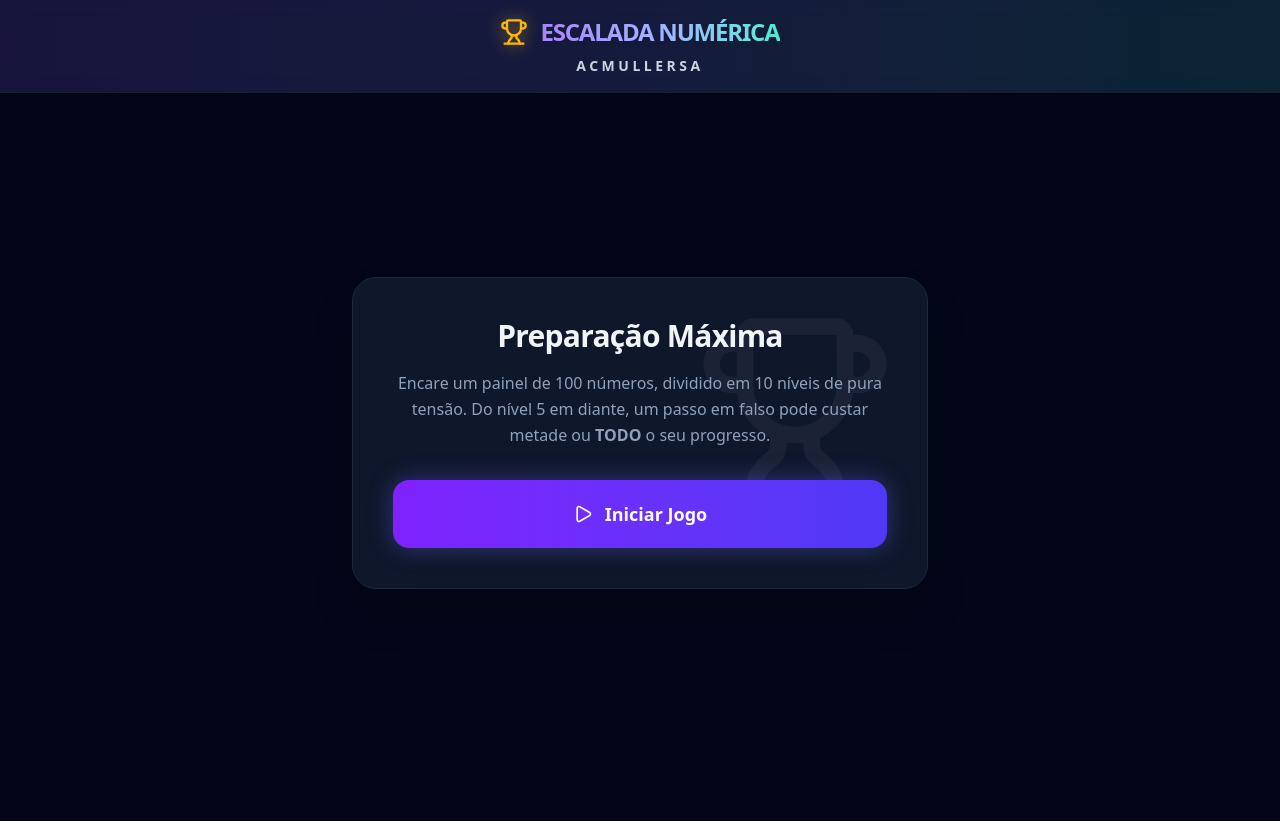
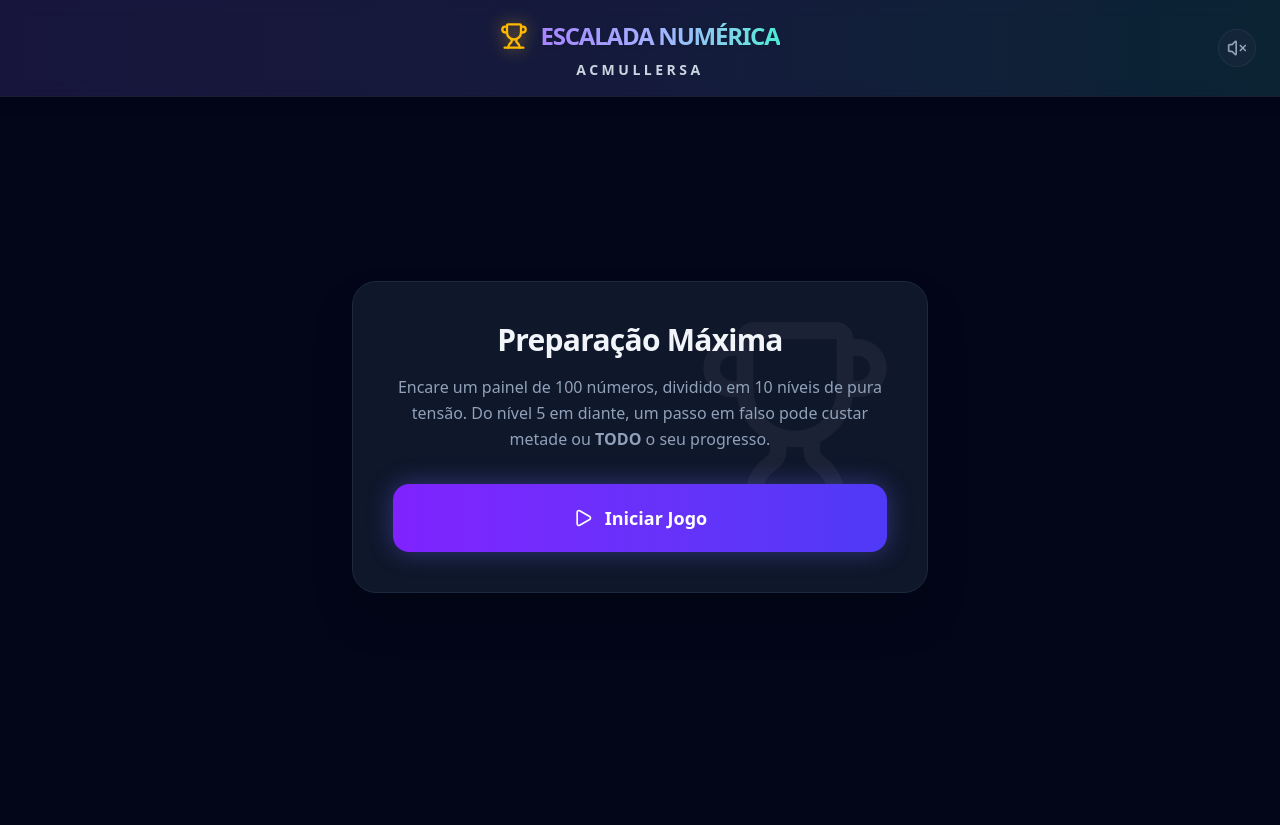
Before and after one commit to acmuller79/Escalada-num-rica, a React (Vite) app: page / in a window 1280 px wide. Built offline with nearby package versions, Linux system fonts and the light colour scheme.

Commit message:
feat: add ambient background music and sound toggling
Implement AudioContext-based ambient sound generation and control to enhance game atmosphere.

```diff
--- a/src/App.tsx
+++ b/src/App.tsx
@@ -1,5 +1,5 @@
-import React, { useState, useEffect } from 'react';
-import { Share2, Play, RefreshCw, ArrowUp, ArrowDown, Trophy, X, ChevronRight, Skull, ChevronsDown, Lock } from 'lucide-react';
+import React, { useState, useEffect, useRef } from 'react';
+import { Share2, Play, RefreshCw, ArrowUp, ArrowDown, Trophy, X, ChevronRight, Skull, ChevronsDown, Lock, Volume2, VolumeX } from 'lucide-react';
 import { motion, AnimatePresence } from 'motion/react';
 
 type CellType = 'advance' | 'fallback' | 'neutral' | 'winner' | 'lose_all' | 'lose_half';
@@ -20,6 +20,82 @@ export default function App() {
     const [logs, setLogs] = useState<LogEntry[]>([]);
     const [isTransitioning, setIsTransitioning] = useState(false);
     const [bgImage, setBgImage] = useState<string | null>(() => localStorage.getItem('escalada_bg') || null);
+
+    const audioCtxRef = useRef<AudioContext | null>(null);
+    const [musicPlaying, setMusicPlaying] = useState(false);
+    const [lightning, setLightning] = useState(false);
+
+    const toggleMusic = () => {
+        if (!audioCtxRef.current) {
+            audioCtxRef.current = new (window.AudioContext || (window as any).webkitAudioContext)();
+            const osc = audioCtxRef.current.createOscillator();
+            const gain = audioCtxRef.current.createGain();
+            osc.type = 'triangle';
+            osc.frequency.setValueAtTime(55, audioCtxRef.current.currentTime);
+
+            const lfo = audioCtxRef.current.createOscillator();
+            lfo.type = 'sine';
+            lfo.frequency.value = 0.5;
+            const lfoGain = audioCtxRef.current.createGain();
+            lfoGain.gain.value = 0.15;
+            lfo.connect(lfoGain);
+            lfoGain.connect(gain.gain);
+
+            gain.gain.value = 0.2;
+
+            osc.connect(gain);
+            gain.connect(audioCtxRef.current.destination);
+
+            osc.start();
+            lfo.start();
+        }
+
+        if (audioCtxRef.current.state === 'suspended' || !musicPlaying) {
+            audioCtxRef.current.resume();
+            setMusicPlaying(true);
+        } else {
+            audioCtxRef.current.suspend();
+            setMusicPlaying(false);
+        }
+    };
+
+    const triggerThunder = () => {
+        if (!audioCtxRef.current) return;
+        const bufferSize = audioCtxRef.current.sampleRate * 2;
+        const buffer = audioCtxRef.current.createBuffer(1, bufferSize, audioCtxRef.current.sampleRate);
+        const data = buffer.getChannelData(0);
+        for (let i = 0; i < bufferSize; i++) {
+            data[i] = Math.random() * 2 - 1;
+        }
+        const noise = audioCtxRef.current.createBufferSource();
+        noise.buffer = buffer;
+
+        const filter = audioCtxRef.current.createBiquadFilter();
+        filter.type = 'lowpass';
+        filter.frequency.setValueAtTime(800, audioCtxRef.current.currentTime);
+        filter.frequency.exponentialRampToValueAtTime(10, audioCtxRef.current.currentTime + 2);
+
+        const gain = audioCtxRef.current.createGain();
+        gain.gain.setValueAtTime(0.6, audioCtxRef.current.currentTime);
+        gain.gain.exponentialRampToValueAtTime(0.01, audioCtxRef.current.currentTime + 2);
+
+        noise.connect(filter);
+        filter.connect(gain);
+        gain.connect(audioCtxRef.current.destination);
+
+        noise.start();
+    };
+
+    const triggerScare = () => {
+        setLightning(true);
+        setTimeout(() => setLightning(false), 50);
+        setTimeout(() => {
+            setLightning(true);
+            setTimeout(() => setLightning(false), 50);
+        }, 120);
+
+        if (musicPlaying) triggerThunder();
+    };
 
     const handleImageUpload = (e: React.ChangeEvent<HTMLInputElement>) => {
         const file = e.target.files?.[0];
@@ -136,6 +212,7 @@ export default function App() {
             }, 1000);
         } else if (type === 'fallback') {
             setIsTransitioning(true);
+            triggerScare();
             const nextLevel = Math.max(1, currentLevel - 1);
             pushLog(`🔻 ARMADILHA: Número ${num} escorregadio! Retornando ao Nível ${nextLevel}.`, 'warning');
             setTimeout(() => {
@@ -144,6 +221,7 @@ export default function App() {
             }, 1200);
         } else if (type === 'lose_half') {
             setIsTransitioning(true);
+            triggerScare();
             const nextLevel = Math.max(1, Math.ceil(currentLevel / 2));
             pushLog(`📉 QUEDA CRÍTICA: Número ${num} fez você perder metade do progresso! Indo pro Nível ${nextLevel}.`, 'error');
             setTimeout(() => {
@@ -152,6 +230,7 @@ export default function App() {
             }, 1500);
         } else if (type === 'lose_all') {
             setIsTransitioning(true);
+            triggerScare();
             pushLog(`☠️ ABISMO FATAL: Número ${num} destruiu seu caminho. Retornando à estaca zero (Nível 1)!`, 'error');
             setTimeout(() => {
                 setCurrentLevel(1);
@@ -195,10 +274,24 @@ export default function App() {
                 className="absolute inset-0 z-0 opacity-10 pointer-events-none bg-center bg-no-repeat bg-cover bg-fixed"
                 style={{ backgroundImage: bgImage ? `url(${bgImage})` : 'none' }}
             />
+            {/* Lightning Flash */}
+            {lightning && (
+                <div className="fixed inset-0 bg-white z-[100] pointer-events-none opacity-80 mix-blend-overlay animate-pulse" />
+            )}
+
             {/* Header */}
             <header className="bg-slate-900/80 backdrop-blur-md border-b border-white/5 py-4 px-6 flex flex-col items-center justify-center shadow-lg relative z-10">
                 <div className="absolute inset-0 bg-gradient-to-r from-violet-600/10 via-indigo-500/10 to-teal-500/10 pointer-events-none"></div>
-                <div className="flex items-center justify-center relative z-10">
+
+                <button
+                    onClick={toggleMusic}
+                    className="absolute right-4 sm:right-6 top-1/2 -translate-y-1/2 p-2 rounded-full bg-slate-800/50 text-slate-400 hover:text-white hover:bg-slate-700/50 transition-all border border-slate-700/50"
+                    title={musicPlaying ? "Pausar música" : "Tocar música"}
+                >
+                    {musicPlaying ? <Volume2 size={20} /> : <VolumeX size={20} />}
+                </button>
+
+                <div className="flex items-center justify-center relative z-10 mt-1">
                     <Trophy className="text-amber-400 mr-3 drop-shadow-[0_0_8px_rgba(251,191,36,0.6)]" size={28} />
                     <h1 className="font-extrabold text-2xl tracking-tighter uppercase text-transparent bg-clip-text bg-gradient-to-r from-violet-400 via-indigo-300 to-teal-300 drop-shadow-sm">
                         Escalada Numérica
```
